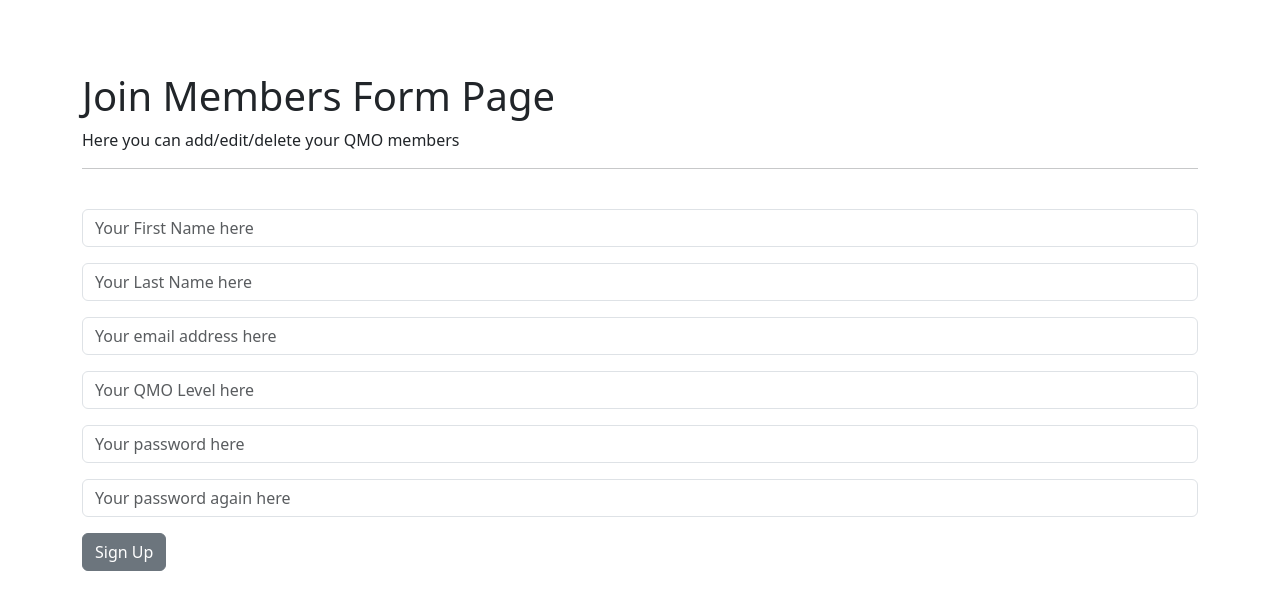
After one commit to SpotlightPro/Django-Project-6, a Django app: page /join/ in a window 1280 px wide. The commit adds this page. Shown: the top 610 px of the page. Run offline with Django 5.2, Linux system fonts and the light colour scheme.

Commit message:
Day 2: Members database and form created and works fine
Day 2: Members database and form created and works fine

```diff
--- a/djangodb/webapp/models.py
+++ b/djangodb/webapp/models.py
@@ -6,7 +6,9 @@ class Member(models.Model):
     fname = models.CharField(max_length=200)
     lname = models.CharField(max_length=50)
     email = models.EmailField()
-    qmo_level = models.CharField(max_length=10)
+    qmo_level = models.CharField(max_length=15)
+    passwd = models.CharField(max_length=10, default='123456')
+    passwd2 = models.CharField(max_length=10, default='123456')
 
     def __str__(self):
         return self.fname + ' ' + self.lname + ' -  QMO Level: ' + self.qmo_level
--- /dev/null
+++ b/djangodb/webapp/templates/base.html
@@ -0,0 +1,37 @@
+<!DOCTYPE html>
+<html lang="en">
+<head>
+    <meta charset="UTF-8">
+    <title>QMO Tools website</title>
+    <link href="https://cdn.jsdelivr.net/npm/bootstrap@5.3.3/dist/css/bootstrap.min.css" rel="stylesheet" integrity="sha384-QWTKZyjpPEjISv5WaRU9OFeRpok6YctnYmDr5pNlyT2bRjXh0JMhjY6hW+ALEwIH" crossorigin="anonymous">
+
+</head>
+<body>
+<br/>
+<div class="container">
+{%  if messages %}
+
+    {% for message  in messages %}
+        <div class="alert alert-warning alert-dismissible fade show" role="alert">
+            {{ message }}
+          <button type="button" class="btn-close" data-bs-dismiss="alert" aria-label="Close"></button>
+        </div><hr>
+    {% endfor %}
+
+{% endif %}
+
+<br/><br/>
+
+    {%  block content %}
+
+
+
+
+
+    {% endblock %}
+</div>
+
+<script src="https://cdn.jsdelivr.net/npm/@popperjs/core@2.11.8/dist/umd/popper.min.js" integrity="sha384-I7E8VVD/ismYTF4hNIPjVp/Zjvgyol6VFvRkX/vR+Vc4jQkC+hVqc2pM8ODewa9r" crossorigin="anonymous"></script>
+<script src="https://cdn.jsdelivr.net/npm/bootstrap@5.3.3/dist/js/bootstrap.min.js" integrity="sha384-0pUGZvbkm6XF6gxjEnlmuGrJXVbNuzT9qBBavbLwCsOGabYfZo0T0to5eqruptLy" crossorigin="anonymous"></script>
+</body>
+</html>
--- /dev/null
+++ b/djangodb/webapp/templates/join.html
@@ -0,0 +1,33 @@
+{% extends 'base.html' %}
+
+{%  block content %}
+
+    <h1>Join Members Form Page</h1>
+    <p>Here you can add/edit/delete your QMO members</p>
+
+<form method="POST" action="{% url 'join'  %}"><hr><br>
+  {% csrf_token %}
+  <div class="mb-3">
+    <input type="text" class="form-control" id="Inputfname"  placeholder="Your First Name here" name="fname">
+  </div>
+  <div class="mb-3">
+    <input type="text" class="form-control" id="Inputlname" placeholder="Your Last Name here" name="lname">
+  </div>
+  <div class="mb-3">
+    <input type="email" class="form-control" id="InputEmail" aria-describedby="emailHelp" placeholder="Your email address here" name="email">
+  </div>
+  <div class="mb-3">
+    <input type="text" class="form-control" id="InputQmo_level" placeholder="Your QMO Level here" name="qmo_level">
+  </div>
+  <div class="mb-3">
+    <input type="password" class="form-control" id="InputPassword" placeholder="Your password here" name="passwd">
+  </div>
+    <div class="mb-3">
+    <input type="password" class="form-control" id="repeatInputPassword" placeholder="Your password again here" name="passwd2">
+  </div>
+    <button type="submit" class="btn btn-secondary">Sign Up</button>
+</form>
+
+
+
+{% endblock %}
--- a/djangodb/webapp/urls.py
+++ b/djangodb/webapp/urls.py
@@ -4,4 +4,5 @@ from . import views
 
 urlpatterns = [
    path('', views.home, name="home"),
+   path('join/', views.join, name="join"),
 ]
--- a/djangodb/webapp/views.py
+++ b/djangodb/webapp/views.py
@@ -1,8 +1,24 @@
-from django.shortcuts import render
+from django.shortcuts import render, redirect
 from .models import Member
+from .forms import MemberForm
+from django.contrib import messages
 
 
 # Create your views here.
 def home(request):
     all_members = Member.objects.all
-    return render(request, 'home.html', {'all':all_members})
+    return render(request, 'home.html', {'all': all_members})
+
+
+def join(request):
+    if request.method == "POST":
+        form = MemberForm(request.POST or None)
+        if form.is_valid():
+            form.save()
+        else:
+            messages.success(request, 'There was an error in your form. Please try again...')
+            return redirect('join')
+        messages.success(request, 'Your form has been Submitted Successfully!')
+        return redirect('home')
+    else:
+        return render(request, 'join.html', {})
```
Also changed, not shown: djangodb/webapp/forms.py (added, +8 -0 lines), djangodb/webapp/templates/home.html (+7 -13 lines), djangodb/db.sqlite3, djangodb/webapp/migrations/0002_member_passwd_member_passwd2_alter_member_qmo_level.py (added).
